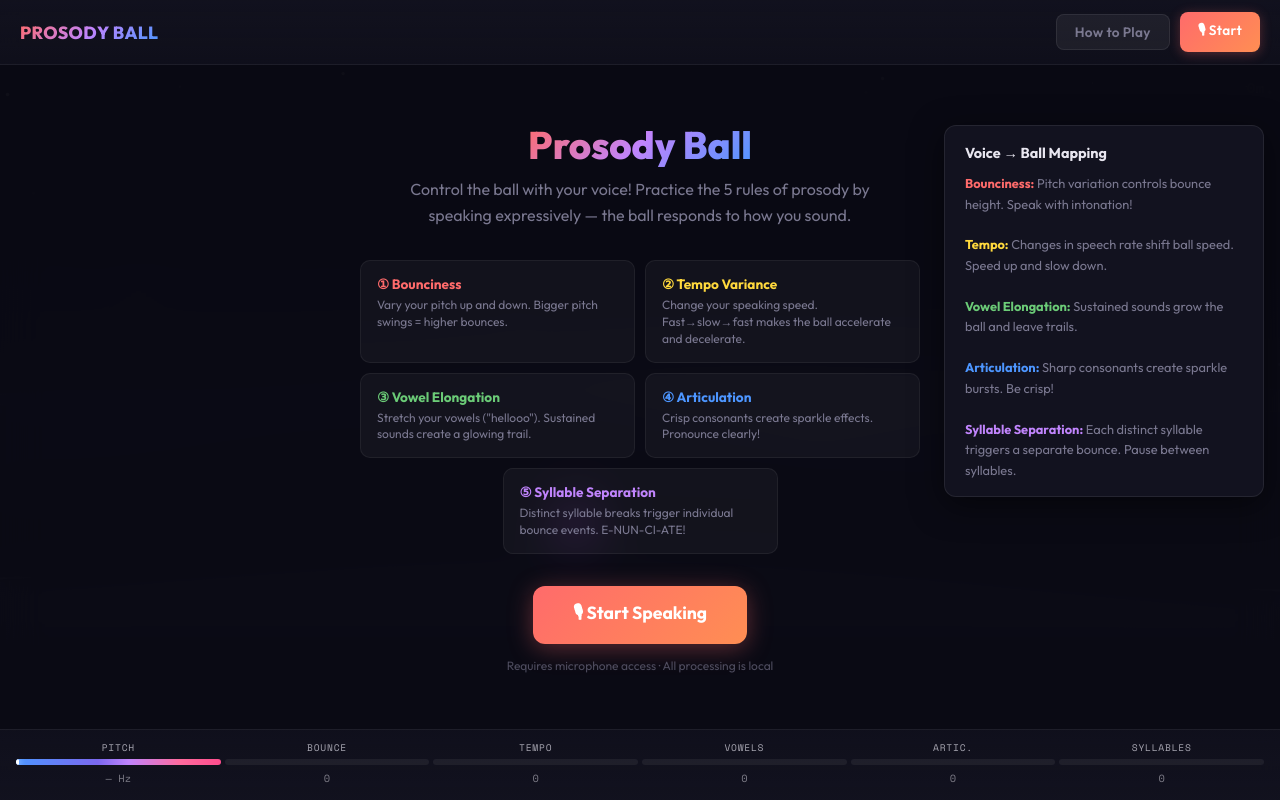
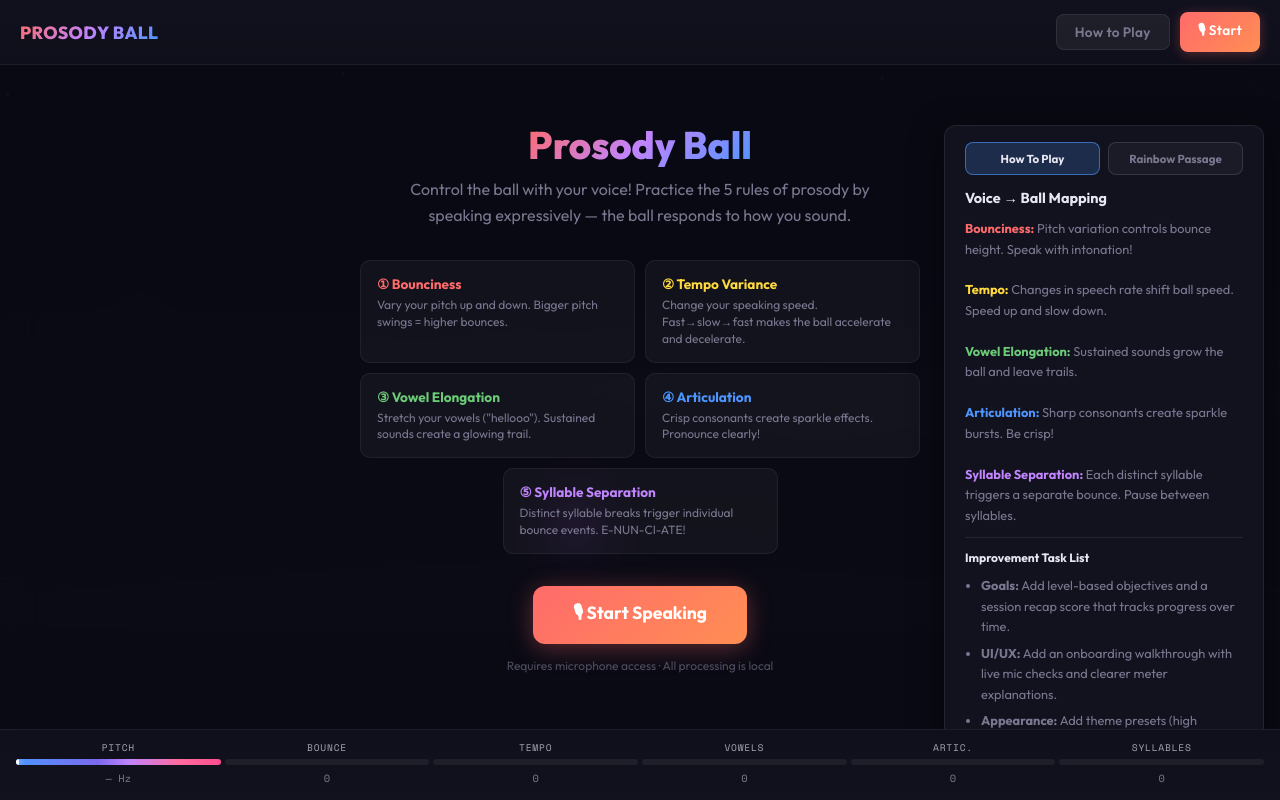
Before and after one commit to RileyTheRiler/ProsodyBall, a plain HTML site: page index.html in a window 1280 px wide. Both pictures are taken after a click on the button "How to Play". Drawn offline with nearby package versions, Linux system fonts and the light colour scheme; animation ran at ten frames a second.

Commit message:
Add help tabs with rainbow passage and improvement task list

```diff
--- a/index.html
+++ b/index.html
@@ -280,6 +280,53 @@
   .tooltip.show { display: block; }
   .tooltip h3 { color: var(--text-primary); font-size: 0.9rem; margin-bottom: 8px; }
 
+  .help-tabs {
+    display: flex;
+    gap: 8px;
+    margin-bottom: 12px;
+  }
+
+  .help-tab {
+    flex: 1;
+    font-family: 'Outfit', sans-serif;
+    font-size: 0.72rem;
+    font-weight: 700;
+    padding: 8px 10px;
+    border-radius: 8px;
+    border: 1px solid rgba(255,255,255,0.12);
+    background: rgba(255,255,255,0.04);
+    color: var(--text-muted);
+    cursor: pointer;
+    transition: all 0.2s;
+  }
+
+  .help-tab.active {
+    color: var(--text-primary);
+    background: rgba(77,150,255,0.2);
+    border-color: rgba(77,150,255,0.6);
+  }
+
+  .help-panel { display: none; }
+  .help-panel.active { display: block; }
+
+  .task-list {
+    margin-top: 12px;
+    padding-top: 10px;
+    border-top: 1px solid rgba(255,255,255,0.08);
+  }
+
+  .task-list h4 {
+    color: var(--text-primary);
+    font-size: 0.75rem;
+    margin-bottom: 8px;
+  }
+
+  .task-list ul {
+    padding-left: 16px;
+    display: grid;
+    gap: 6px;
+  }
+
   .error-banner {
     display: none;
     background: rgba(255,80,80,0.12);
@@ -387,12 +434,35 @@
     </div>
 
     <div class="tooltip" id="helpTooltip">
+      <div class="help-tabs">
+        <button class="help-tab active" data-tab="howto">How To Play</button>
+        <button class="help-tab" data-tab="rainbow">Rainbow Passage</button>
+      </div>
+
+      <div class="help-panel active" data-panel="howto">
         <h3>Voice → Ball Mapping</h3>
         <p><b style="color:var(--accent-bounce)">Bounciness:</b> Pitch variation controls bounce height. Speak with intonation!<br><br>
         <b style="color:var(--accent-tempo)">Tempo:</b> Changes in speech rate shift ball speed. Speed up and slow down.<br><br>
         <b style="color:var(--accent-vowel)">Vowel Elongation:</b> Sustained sounds grow the ball and leave trails.<br><br>
         <b style="color:var(--accent-artic)">Articulation:</b> Sharp consonants create sparkle bursts. Be crisp!<br><br>
         <b style="color:var(--accent-syllable)">Syllable Separation:</b> Each distinct syllable triggers a separate bounce. Pause between syllables.</p>
+
+        <div class="task-list">
+          <h4>Improvement Task List</h4>
+          <ul>
+            <li><b>Goals:</b> Add level-based objectives and a session recap score that tracks progress over time.</li>
+            <li><b>UI/UX:</b> Add an onboarding walkthrough with live mic checks and clearer meter explanations.</li>
+            <li><b>Appearance:</b> Add theme presets (high contrast, playful, minimal) and richer ball/terrain animations.</li>
+            <li><b>Accuracy:</b> Improve pitch/tempo calibration with speaker-specific baselines and adaptive thresholds.</li>
+            <li><b>Feedback:</b> Show real-time hints (e.g., “slow down,” “stretch vowels”) based on weakest metric.</li>
+          </ul>
+        </div>
+      </div>
+
+      <div class="help-panel" data-panel="rainbow">
+        <h3>Rainbow Passage</h3>
+        <p>When the sunlight strikes raindrops in the air, they act as a prism and form a rainbow. The rainbow is a division of white light into many beautiful colors. These take the shape of a long round arch, with its path high above, and its two ends apparently beyond the horizon. There is , according to legend, a boiling pot of gold at one end. People look, but no one ever finds it.</p>
+      </div>
     </div>
   </div>
 
@@ -934,6 +1004,8 @@ class ProsodyBallGame {
     const helpBtn = document.getElementById('helpBtn');
     const welcomeOverlay = document.getElementById('welcomeOverlay');
     const helpTooltip = document.getElementById('helpTooltip');
+    const helpTabs = Array.from(helpTooltip.querySelectorAll('.help-tab'));
+    const helpPanels = Array.from(helpTooltip.querySelectorAll('.help-panel'));
 
     const errorBanner = document.getElementById('errorBanner');
     const iframeNotice = document.getElementById('iframeNotice');
@@ -1050,6 +1122,16 @@ class ProsodyBallGame {
     helpBtn.addEventListener('click', (e) => {
       e.stopPropagation();
       helpTooltip.classList.toggle('show');
+    });
+
+    helpTabs.forEach((tab) => {
+      tab.addEventListener('click', () => {
+        const selected = tab.dataset.tab;
+        helpTabs.forEach((btn) => btn.classList.toggle('active', btn === tab));
+        helpPanels.forEach((panel) => {
+          panel.classList.toggle('active', panel.dataset.panel === selected);
+        });
+      });
     });
 
     document.addEventListener('click', (e) => {
```
Lines whose indentation alone changed are shown as unchanged.
